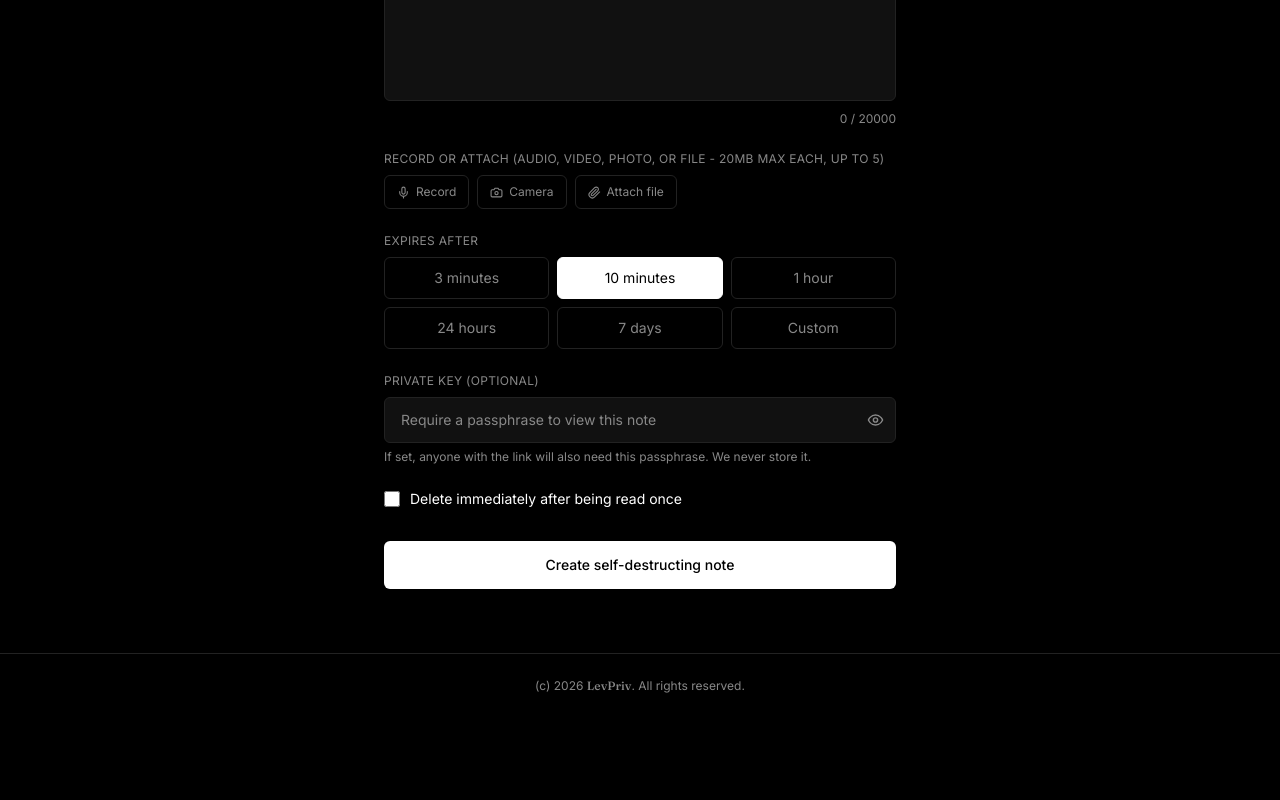
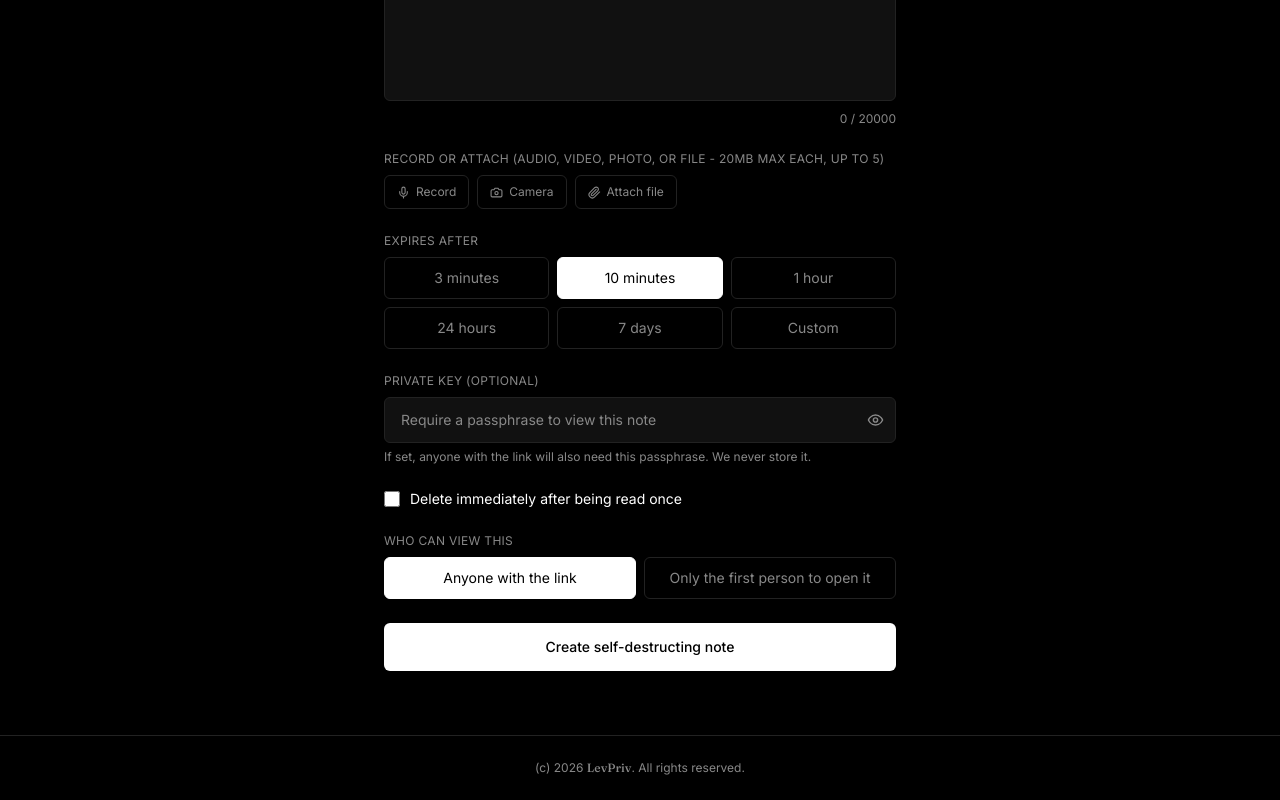
Before and after one commit to mrrjanai/LevPriv, a Next.js app: page / in a window 1280 px wide. Shown: the part 398-1198 px from the top of the page. Before the commit the page ends 1116 px from the top, so only its background shows below. Built offline with nearby package versions, Linux system fonts and the light colour scheme.

Commit message:
Add single viewer option

```diff
--- a/app/api/notes/[slug]/route.ts
+++ b/app/api/notes/[slug]/route.ts
@@ -5,7 +5,7 @@ import { viewLimiter, wrongKeyLimiter, getClientIp } from '@/lib/ratelimit'
 import { MAX_DURATION_SECONDS, DELETE_GRACE_PERIOD_MS } from '@/lib/duration'
 import { issueMediaToken } from '@/lib/mediaToken'
 import { deleteBlobSafely } from '@/lib/blob'
-import { generateViewId } from '@/lib/crypto'
+import { generateViewId, generateClaimToken } from '@/lib/crypto'
 import type {
   StoredNote,
   NotePublicMeta,
@@ -88,12 +88,13 @@ export async function GET(req: NextRequest, { params }: { params: { slug: string
     return NextResponse.json(meta, { status: 200 })
   }
 
-  const meta: NotePublicMeta = {
+    const meta: NotePublicMeta = {
     exists: true,
     expired: false,
     deleted: false,
     hasPrivateKey: note!.hasPrivateKey,
     burnAfterReading: note!.burnAfterReading,
+    viewerMode: note!.viewerMode,
     attachments: toPublicAttachments(note!),
     expiresAt: note!.expiresAt,
     createdAt: note!.createdAt,
@@ -123,12 +124,15 @@ export async function POST(req: NextRequest, { params }: { params: { slug: strin
     )
   }
 
-  let privateKey: string | undefined
+    let privateKey: string | undefined
+  let claimToken: string | undefined
   try {
     const body = await req.json()
     privateKey = typeof body?.privateKey === 'string' ? body.privateKey : undefined
+    claimToken = typeof body?.claimToken === 'string' ? body.claimToken : undefined
   } catch {
     privateKey = undefined
+    claimToken = undefined
   }
 
   if (note.hasPrivateKey && !privateKey) {
@@ -138,7 +142,7 @@ export async function POST(req: NextRequest, { params }: { params: { slug: strin
     )
   }
 
-  if (note.hasPrivateKey && privateKey) {
+    if (note.hasPrivateKey && privateKey) {
     const attemptKey = `${ip}:${params.slug}`
     const { success: keyAttemptsOk } = await wrongKeyLimiter.limit(attemptKey)
     if (!keyAttemptsOk) {
@@ -147,6 +151,32 @@ export async function POST(req: NextRequest, { params }: { params: { slug: strin
         { error: 'Too many incorrect attempts. Try again in a few minutes.', requiresKey: true },
         { status: 429 }
       )
+    }
+  }
+
+  // Single-viewer notes: the first successful opener claims exclusive access.
+  // Anyone else - a different browser, since there's no login to truly
+  // identify "the same person" - is turned away from here on, even though
+  // the note itself is still alive until its normal expiry.
+  let newClaimToken: string | undefined
+  if (note.viewerMode === 'single') {
+    if (note.claimedByHash) {
+      const presentedHash = claimToken ? sha256Hex(claimToken) : null
+      if (presentedHash !== note.claimedByHash) {
+        return NextResponse.json(
+          {
+            error: 'This note can only be viewed by whoever opened it first.',
+            claimedByOther: true,
+          },
+          { status: 403 }
+        )
+      }
+    } else {
+      newClaimToken = generateClaimToken()
+      const claimedNote: StoredNote = { ...note, claimedByHash: sha256Hex(newClaimToken) }
+      const ttlSeconds = Math.max(1, Math.ceil((note.expiresAt - Date.now()) / 1000))
+      await redis.set(noteKey(params.slug), claimedNote, { ex: ttlSeconds })
+      note.claimedByHash = claimedNote.claimedByHash
     }
   }
 
@@ -168,7 +198,7 @@ export async function POST(req: NextRequest, { params }: { params: { slug: strin
     if (note.burnAfterReading) {
       await redis.del(noteKey(params.slug))
 
-      const response: RevealNoteResponse = {
+            const response: RevealNoteResponse = {
         content,
         views: note.views + 1,
         createdAt: note.createdAt,
@@ -177,6 +207,7 @@ export async function POST(req: NextRequest, { params }: { params: { slug: strin
         attachments: attachmentsMeta,
         mediaToken,
         watermark,
+        claimToken: newClaimToken,
       }
       return NextResponse.json(response, { status: 200 })
     }
@@ -185,7 +216,7 @@ export async function POST(req: NextRequest, { params }: { params: { slug: strin
     const remainingTtlSeconds = Math.max(1, Math.ceil((note.expiresAt - Date.now()) / 1000))
     await redis.set(noteKey(params.slug), updated, { ex: remainingTtlSeconds })
 
-    const response: RevealNoteResponse = {
+        const response: RevealNoteResponse = {
       content,
       views: updated.views,
       createdAt: note.createdAt,
@@ -194,6 +225,7 @@ export async function POST(req: NextRequest, { params }: { params: { slug: strin
       attachments: attachmentsMeta,
       mediaToken,
       watermark,
+      claimToken: newClaimToken,
     }
     return NextResponse.json(response, { status: 200 })
   } catch (err) {
--- a/app/api/notes/route.ts
+++ b/app/api/notes/route.ts
@@ -135,7 +135,7 @@ export async function POST(req: NextRequest) {
       slug = generateSlug()
     }
 
-        const note: StoredNote = {
+    const note: StoredNote = {
       slug,
       cipherText,
       iv,
@@ -143,6 +143,8 @@ export async function POST(req: NextRequest) {
       salt,
       hasPrivateKey: Boolean(body.privateKey),
       burnAfterReading: Boolean(body.burnAfterReading),
+      viewerMode: body.viewerMode === 'single' ? 'single' : 'multiple',
+      claimedByHash: null,
       attachments: storedAttachments,
       ownerTokenHash,
       createdAt: now,
--- a/app/note/[slug]/page.tsx
+++ b/app/note/[slug]/page.tsx
@@ -11,7 +11,7 @@ import { AttachmentPlayer } from '@/components/AttachmentPlayer'
 import { ProtectedText } from '@/components/ProtectedText'
 import { AlertTriangle } from 'lucide-react'
 
-type ViewState = 'loading' | 'need-key' | 'revealed' | 'gone' | 'error'
+type ViewState = 'loading' | 'need-key' | 'revealed' | 'gone' | 'claimed-by-other' | 'error'
 
 const EXPIRY_WARNING_MS = 60_000
 
@@ -32,24 +32,42 @@ export default function NoteViewerPage() {
   const [mediaToken, setMediaToken] = useState<string | null>(null)
   const [watermark, setWatermark] = useState<ViewWatermark | null>(null)
 
-  const reveal = useCallback(async (key: string | undefined) => {
+    const reveal = useCallback(async (key: string | undefined) => {
     setErrorMsg('')
     try {
+      let claimToken: string | null = null
+      try {
+        claimToken = localStorage.getItem(`levpriv_claim_${slug}`)
+      } catch {
+        claimToken = null
+      }
+
       const res = await fetch(`/api/notes/${slug}`, {
         method: 'POST',
         headers: { 'Content-Type': 'application/json' },
-        body: JSON.stringify({ privateKey: key }),
+        body: JSON.stringify({ privateKey: key, claimToken }),
       })
       const data = await res.json()
 
       if (!res.ok) {
-        if (data.requiresKey) {
+        if (data.claimedByOther) {
+          setState('claimed-by-other')
+        } else if (data.requiresKey) {
           setState('need-key')
           if (key) setErrorMsg(data.error || 'Incorrect private key. Try again.')
         } else {
           setState('gone')
         }
         return
+      }
+
+      if (data.claimToken) {
+        try {
+          localStorage.setItem(`levpriv_claim_${slug}`, data.claimToken)
+        } catch {
+          // localStorage unavailable - the claim still works for this
+          // session, it just won't persist across a reload.
+        }
       }
 
       setContent(data.content)
@@ -139,6 +157,18 @@ export default function NoteViewerPage() {
           </div>
         )}
 
+
+        {state === 'claimed-by-other' && (
+          <div className="text-center">
+            <PadlockIcon />
+            <h1 className="text-xl font-medium mb-2 mt-4">Already viewed by someone else</h1>
+            <p className="text-base-muted text-sm">
+              This note was set to allow only its first viewer, and someone else has already
+              opened it.
+            </p>
+          </div>
+        )}
+
         {state === 'need-key' && (
           <form onSubmit={handleKeySubmit} className="text-center">
             <PadlockIcon />
--- a/app/page.tsx
+++ b/app/page.tsx
@@ -18,7 +18,8 @@ type CustomUnit = 'minutes' | 'hours'
 export default function HomePage() {
   const [content, setContent] = useState('')
   const [privateKey, setPrivateKey] = useState('')
-  const [burnAfterReading, setBurnAfterReading] = useState(false)
+   const [burnAfterReading, setBurnAfterReading] = useState(false)
+  const [viewerMode, setViewerMode] = useState<'single' | 'multiple'>('multiple')
   const [attachments, setAttachments] = useState<AttachmentInput[]>([])
   const [selectedSeconds, setSelectedSeconds] = useState<number>(DURATION_PRESETS[1].seconds)
   const [useCustom, setUseCustom] = useState(false)
@@ -73,6 +74,7 @@ export default function HomePage() {
           durationSeconds,
           privateKey: privateKey.length > 0 ? privateKey : undefined,
           burnAfterReading,
+          viewerMode,
           attachments: attachments.length > 0 ? attachments : undefined,
           website,
           formRenderedAt: formRenderedAtRef.current,
@@ -124,6 +126,7 @@ export default function HomePage() {
     setContent('')
     setPrivateKey('')
     setBurnAfterReading(false)
+    setViewerMode('multiple')
     setAttachments([])
     setResult(null)
     setError(null)
@@ -328,7 +331,7 @@ export default function HomePage() {
           </p>
         </Field>
 
-        <label className="flex items-center gap-2.5 mb-8 cursor-pointer select-none">
+                <label className="flex items-center gap-2.5 mb-6 cursor-pointer select-none">
           <input
             type="checkbox"
             checked={burnAfterReading}
@@ -337,6 +340,40 @@ export default function HomePage() {
           />
           <span className="text-sm text-base-white">Delete immediately after being read once</span>
         </label>
+
+        <Field label="Who can view this">
+          <div className="grid grid-cols-2 gap-2">
+            <button
+              type="button"
+              onClick={() => setViewerMode('multiple')}
+              className={`text-sm rounded-md py-2.5 border transition-colors ${
+                viewerMode === 'multiple'
+                  ? 'bg-base-white text-base-black border-base-white'
+                  : 'border-base-border text-base-muted hover:text-base-white hover:border-base-mid'
+              }`}
+            >
+              Anyone with the link
+            </button>
+            <button
+              type="button"
+              onClick={() => setViewerMode('single')}
+              className={`text-sm rounded-md py-2.5 border transition-colors ${
+                viewerMode === 'single'
+                  ? 'bg-base-white text-base-black border-base-white'
+                  : 'border-base-border text-base-muted hover:text-base-white hover:border-base-mid'
+              }`}
+            >
+              Only the first person to open it
+            </button>
+          </div>
+          {viewerMode === 'single' && (
+            <p className="text-xs text-base-muted mt-1.5">
+              "First person" means first browser to open it - if that same person opens the link
+              again from a different device, they'll be turned away too, since there's no login
+              to recognize them.
+            </p>
+          )}
+        </Field>
 
         {error && (
           <p className="text-sm text-base-white bg-base-near border border-base-border rounded-md px-4 py-3 mb-6">
--- a/lib/crypto.ts
+++ b/lib/crypto.ts
@@ -102,3 +102,7 @@ export function generateOwnerToken(): string {
 export function generateViewId(): string {
   return crypto.randomBytes(4).toString('hex')
 }
+
+export function generateClaimToken(): string {
+  return crypto.randomBytes(24).toString('base64url')
+}
```
Also changed, not shown: lib/types.ts (+7 -0 lines), 1 other file (tests, documents, lock files or other folders).
